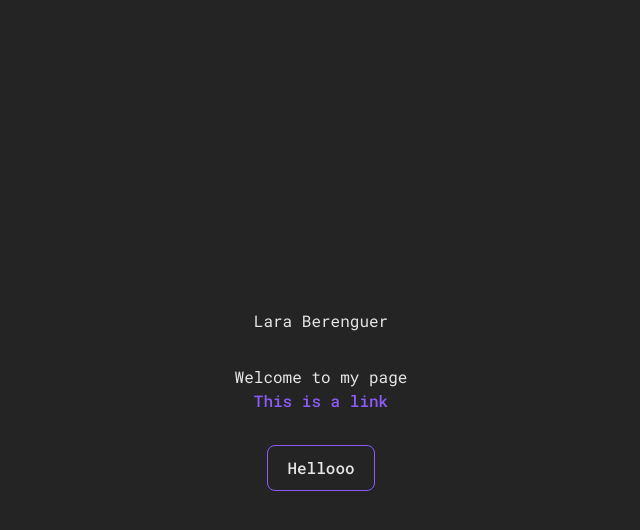
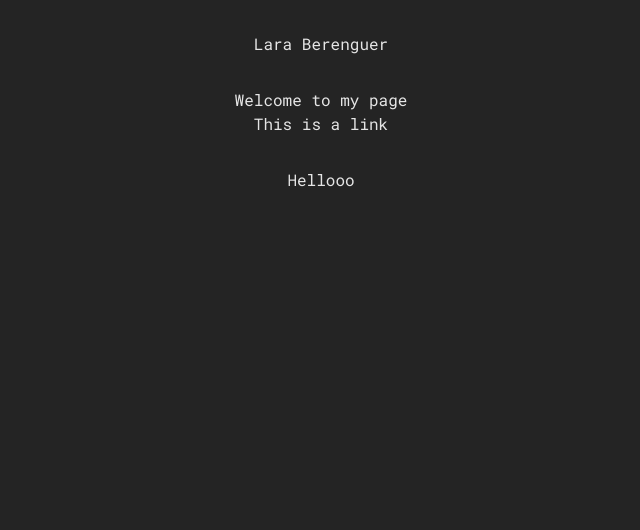
Before and after one commit to LaraBerenguer/portfolio, a React (Vite) app: page / in a window 1280 px wide. Shown: the top 530 px of the page, without its empty margins (319-959 px from the left). Built offline with nearby package versions, Linux system fonts and the light colour scheme.

Commit message:
Fix tailwind color variables for v4.1

```diff
--- a/src/index.css
+++ b/src/index.css
@@ -2,7 +2,13 @@
   font-family: 'Roboto Mono', system-ui, -apple-system, BlinkMacSystemFont, 'Segoe UI', sans-serif;
   line-height: 1.5;
   font-weight: 400;
-  --color-bg: #242424;
+}
+
+/*tailwind layers*/
+@import "tailwindcss";
+
+@theme {
+  --color-base: #242424;
   --color-primary: #8B5CF6;
   --color-primary-dark: #5B21B6;
   --color-gold: #FACC15;
@@ -10,52 +16,12 @@
   --color-red: #EF4444;
   --color-text: #E5E5E5;
   --color-text-muted: #9CA3AF;
-  --color-constrast: #374151;
-  --radius: 8px;
-  color-scheme: light dark;
+  --color-contrast: #374151;
 }
 
-/*tailwind layers*/
-@import "tailwindcss";
-
-/*override styles*/
-body {
-  margin: 0;
-  display: flex;
-  place-items: center;
-  min-width: 320px;
-  min-height: 100vh;
-  color: var(--color-text);
-  background-color: var(--color-bg);
+@layer base {
+  html {
+    color: var(--color-text);
+    background-color: var(--color-base);
+  }
 }
-
-a {
-  font-weight: 500;
-  color: var(--color-primary);
-  text-decoration: inherit;
-  transition: color 0.15s;
-}
-
-a:hover {
-  color: var(--color-gold);
-}
-
-button {
-  border-radius: var(--radius);
-  border: 1px solid var(--color-primary);
-  padding: 0.6em 1.2em;
-  font-size: 1em;
-  font-weight: 500;
-  font-family: inherit;
-  cursor: pointer;
-  transition: border-color 0.25s;
-}
-
-button:hover {
-  border-color: var(--color-primary-dark);
-}
-
-button:focus,
-button:focus-visible {
-  outline: 4px auto var(--color-primary);
-}
--- a/tailwind.config.ts
+++ b/tailwind.config.ts
@@ -5,22 +5,7 @@ const config: Config = {
         "./index.html",
         "./src/**/*.{js,ts,jsx,tsx}",
     ],
-    theme: {
-        extend: {
-            colors: {
-                bg: "#242424",      //dark bg
-                primary: "#8B5CF6", //purple
-                primaryDark: "#5B21B6", //dark purple
-                gold: "#FACC15",    //gold accent
-                emerald: "#10B981", //green accent
-                red: "#EF4444",     //red accent
-                text: "#E5E5E5",    //text
-                textMuted: "#9CA3AF", //dark text
-                constrast: "#374151",  //borders and contrast
-            },
-        },
-    },
     plugins: [],
 }
 
-export default config
+export default config;
```
